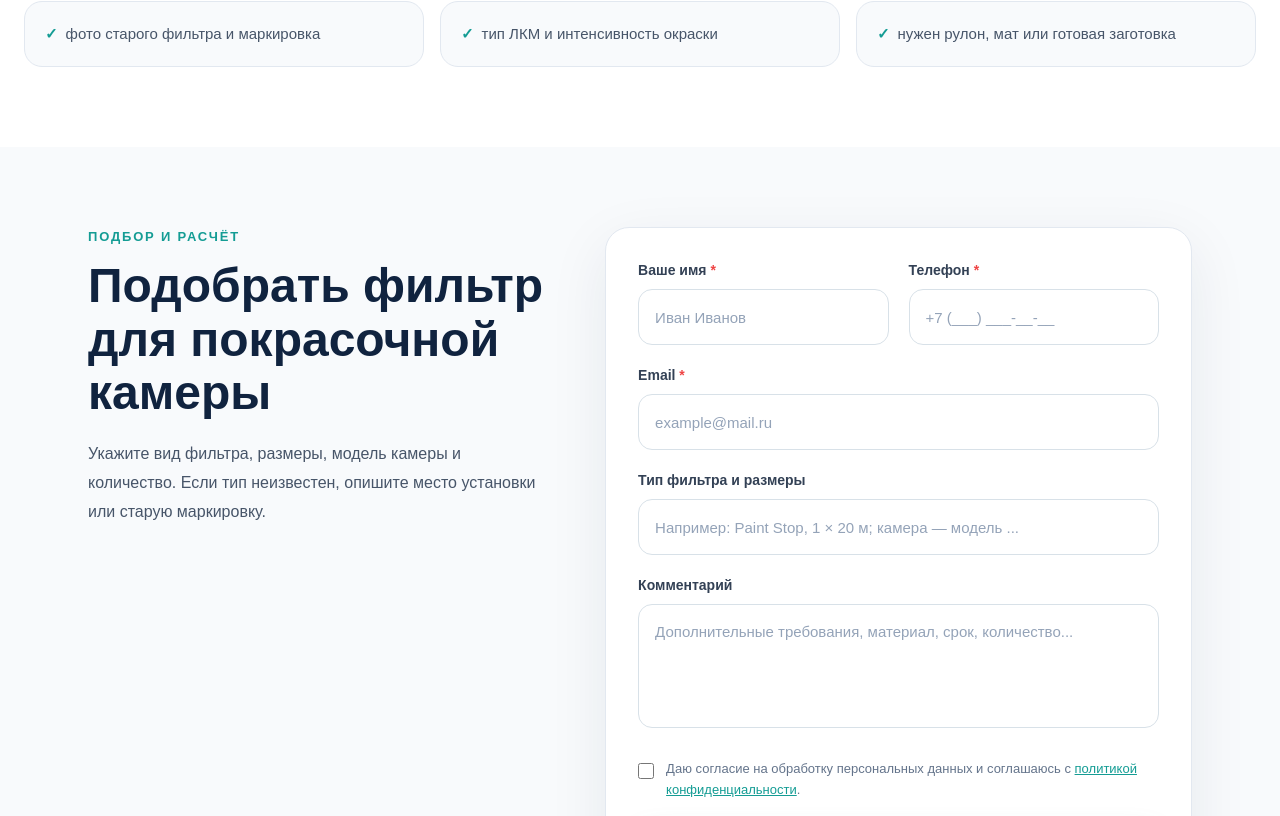
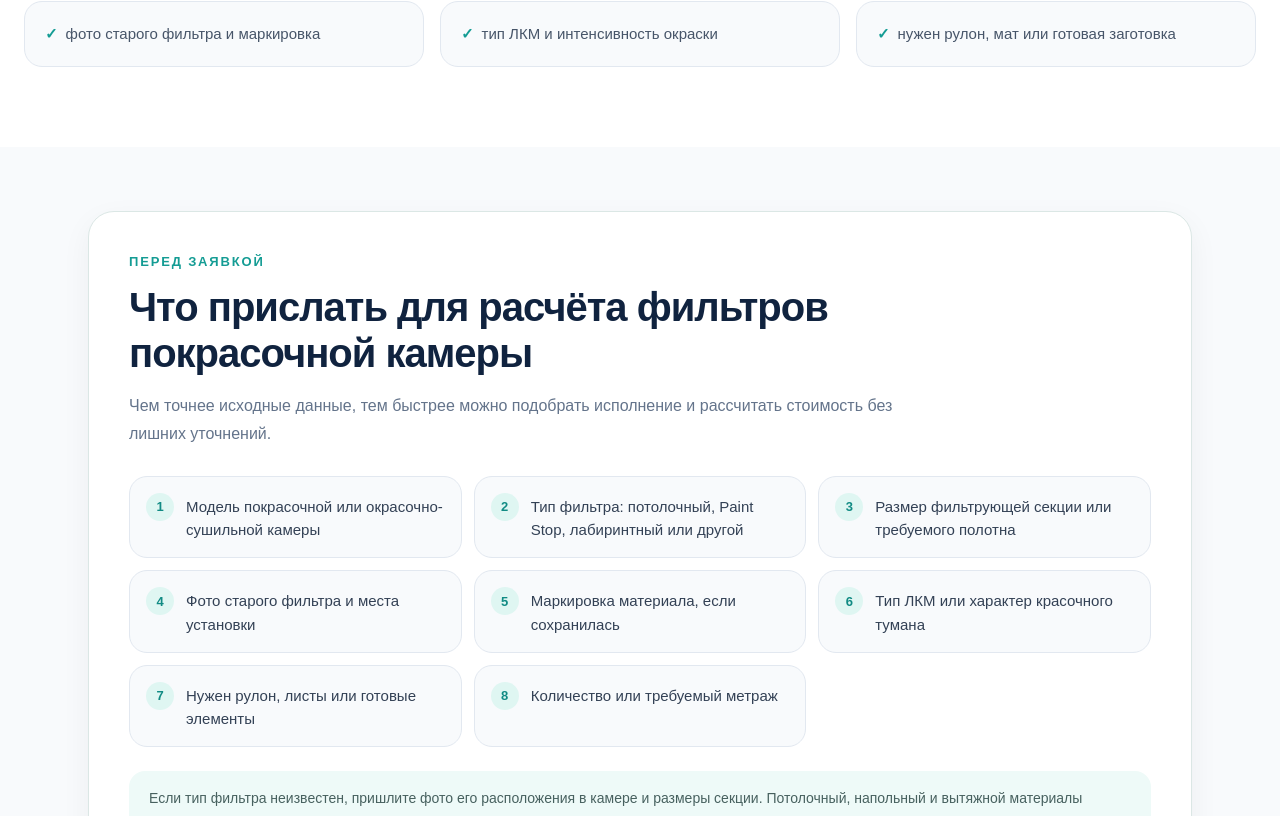
Before and after one commit to karipupkina-ux/filterflow-next, a Next.js app: page /filtry-dlya-pokrasochnyh-kamer in a window 1280 px wide. Shown: the part 4084-4900 px from the top of the page. Built offline with nearby package versions, Linux system fonts and the light colour scheme.

Commit message:
Commercial SEO: add request checklist to product page

```diff
--- a/app/filtry-dlya-pokrasochnyh-kamer/page.tsx
+++ b/app/filtry-dlya-pokrasochnyh-kamer/page.tsx
@@ -5,6 +5,7 @@ import Navigation from "../components/Navigation";
 import ProductInquiryForm from "../components/ProductInquiryForm";
 import SeeAlsoLinks from "../components/SeeAlsoLinks";
 import ProductGuides from "../components/ProductGuides";
+import RequestChecklist from "../components/RequestChecklist";
 import FloatingContacts from "../components/feature/FloatingContacts";
 import { pageMetadata, SITE_URL } from "@/lib/seo-metadata";
 
@@ -173,6 +174,21 @@ export default function PaintBoothFiltersPage() {
           <div className="mx-auto max-w-7xl px-5 sm:px-6"><h2 className="text-[32px] font-bold text-[#10233f] md:text-[48px]">Что прислать для подбора</h2><div className="mt-7 grid gap-4 sm:grid-cols-2 lg:grid-cols-3">{["модель и производитель камеры","место установки: потолок, пол, стенка или водяная ступень","ширина, длина, толщина и количество","фото старого фильтра и маркировка","тип ЛКМ и интенсивность окраски","нужен рулон, мат или готовая заготовка"].map((item)=><div key={item} className="rounded-[18px] border border-[#e2e8f0] bg-[#f8fafc] p-5 text-[15px] leading-[1.65] text-[#475569]"><span className="mr-2 font-bold text-[#149c94]">✓</span>{item}</div>)}</div></div>
         </section>
 
+        <RequestChecklist
+          title="Что прислать для расчёта фильтров покрасочной камеры"
+          items={[
+            "Модель покрасочной или окрасочно-сушильной камеры",
+            "Тип фильтра: потолочный, Paint Stop, лабиринтный или другой",
+            "Размер фильтрующей секции или требуемого полотна",
+            "Фото старого фильтра и места установки",
+            "Маркировка материала, если сохранилась",
+            "Тип ЛКМ или характер красочного тумана",
+            "Нужен рулон, листы или готовые элементы",
+            "Количество или требуемый метраж",
+          ]}
+          note="Если тип фильтра неизвестен, пришлите фото его расположения в камере и размеры секции. Потолочный, напольный и вытяжной материалы выполняют разные задачи и не являются взаимозаменяемыми."
+        />
+
         <section id="zakaz" className="bg-[#f8fafc] py-14 md:py-20">
           <div className="mx-auto grid max-w-6xl gap-10 px-5 sm:px-6 lg:grid-cols-[0.88fr_1.12fr] lg:gap-14">
             <div><p className="text-[13px] font-semibold uppercase tracking-[0.14em] text-[#149c94]">Подбор и расчёт</p><h2 className="mt-3 text-[32px] font-bold leading-[1.12] text-[#10233f] md:text-[48px]">Подобрать фильтр для покрасочной камеры</h2><p className="mt-5 text-[16px] leading-[1.8] text-[#475569]">Укажите вид фильтра, размеры, модель камеры и количество. Если тип неизвестен, опишите место установки или старую маркировку.</p></div>
```
